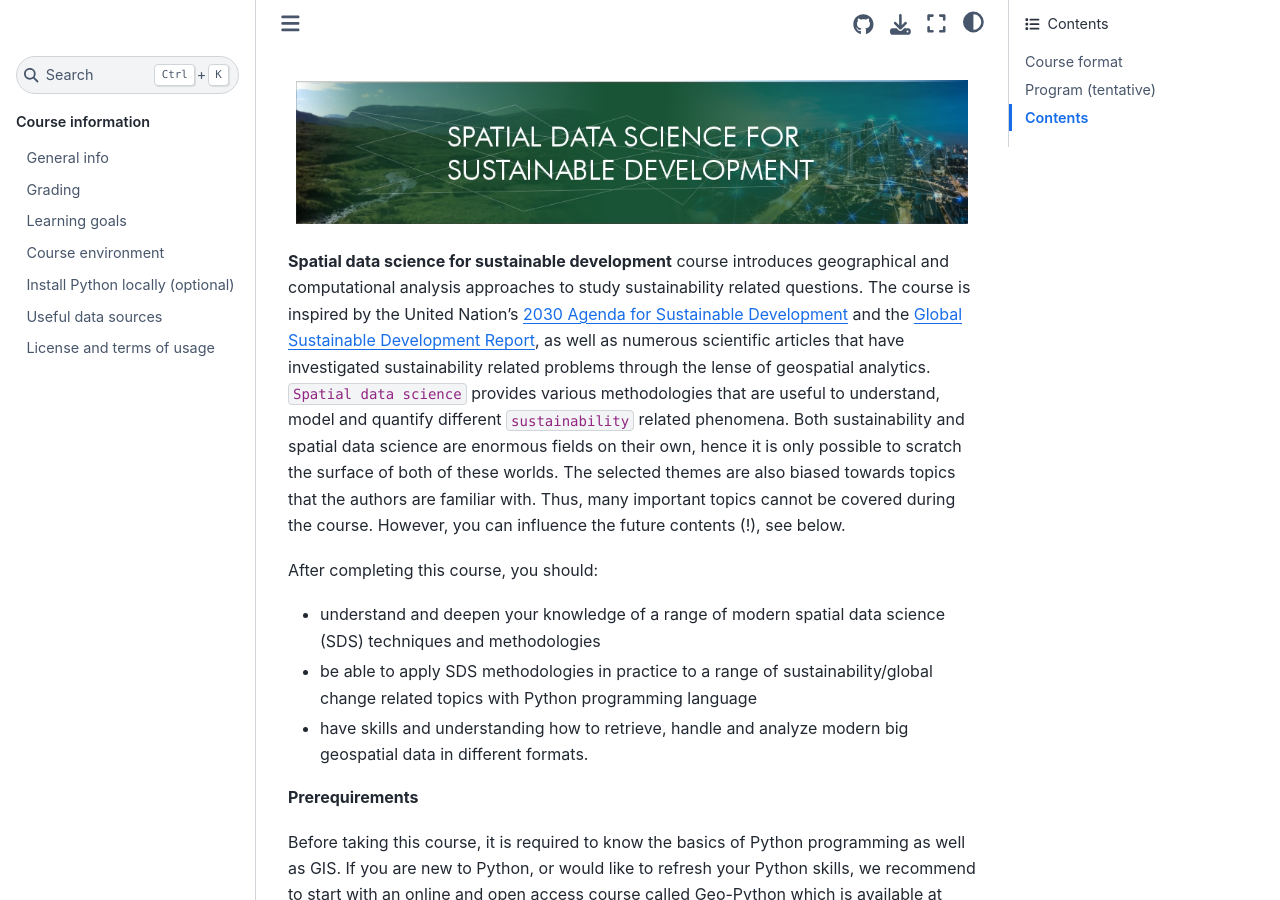
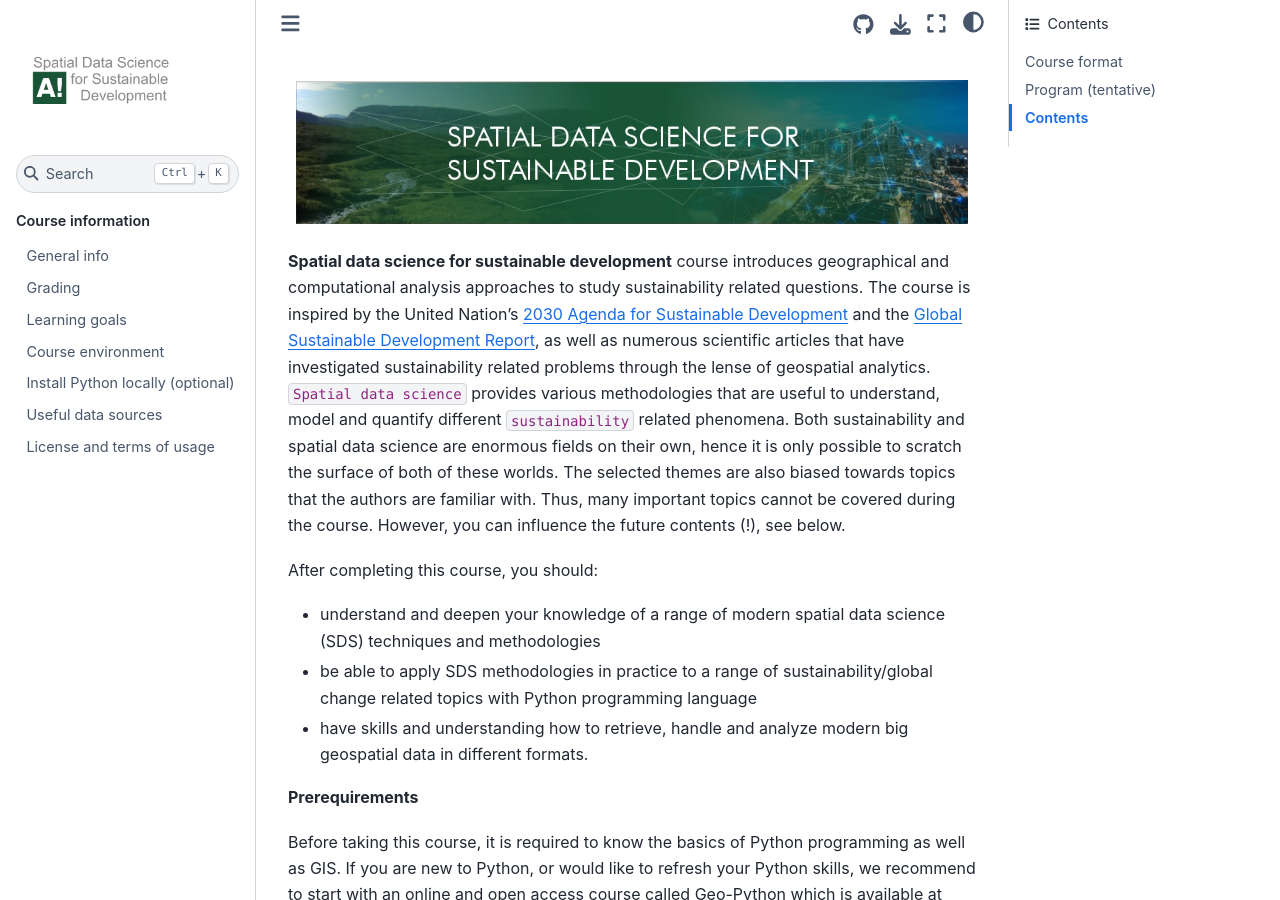
Before and after one commit to AaltoGIS/Sustainability-GIS, a Sphinx documentation site: the page built from source/index.rst, in a window 1280 px wide and 900 px high. Built offline with Sphinx 7.4.7 and the Sphinx Book theme 1.1.4, drawn with Linux system fonts in a browser that asks for light colours; pages that are not in the unit, such as notebooks, are missing from menus.

Commit message:
Add logo

```diff
--- a/source/conf.py
+++ b/source/conf.py
@@ -61,7 +61,7 @@ todo_include_todos = True
 # relative to this directory. They are copied after the builtin static files,
 # so a file named "default.css" will overwrite the builtin "default.css".
 html_static_path = ['_static']
-
+html_logo = 'img/Aalto-logo.png'
 html_title = ""
 
 html_theme_options = {
```
Also changed, not shown: source/img/Aalto-logo.png (added).
